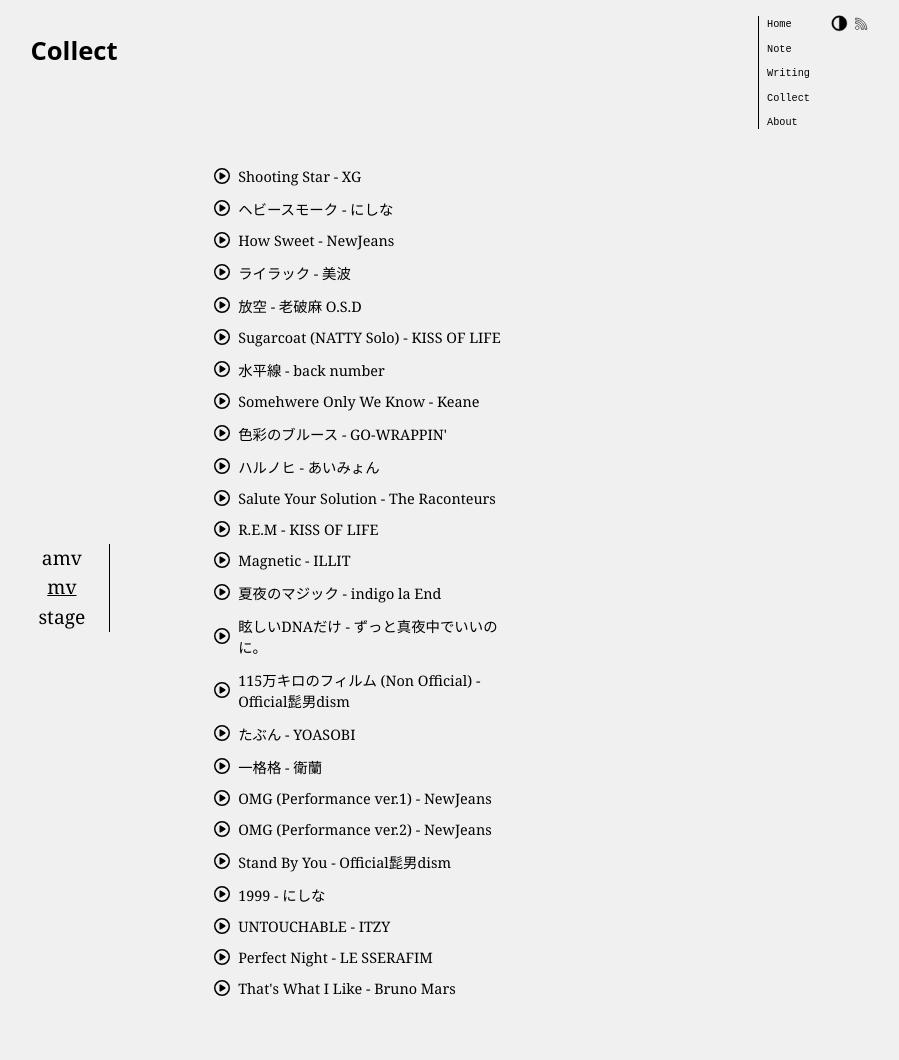
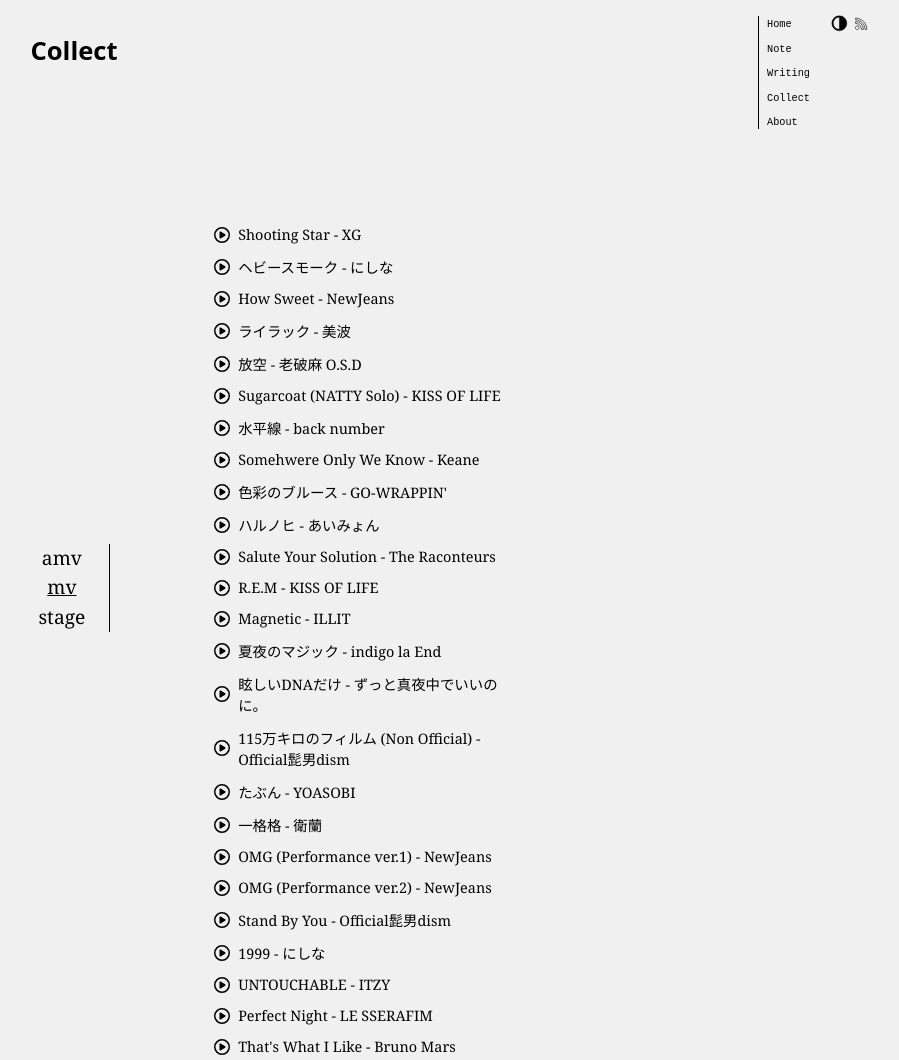
Before and after one commit to faithk7/faithk7.github.io, a Jekyll site: the page built from collect.html, in a window 1280 px wide. Shown: the whole page, without its empty margins (362-1261 px from the left). Built offline with Jekyll 4.4.1, drawn with Linux system fonts in a browser that asks for light colours.

Commit message:
temp fix for the c-collection-container auto-grow issue

```diff
--- a/_sass/_collect.scss
+++ b/_sass/_collect.scss
@@ -9,7 +9,7 @@
     height: 100%;
     box-sizing: border-box;
     margin-top: auto;
-    margin-bottom: 5rem;
+    margin-bottom: 10rem;
 }
 
 .o-collection-title {
@@ -66,7 +66,6 @@
     min-height: fit-content;
     align-self: center;
     margin-top: auto;
-    margin-bottom: auto;
     margin-left: 20%;
 }
 
```
